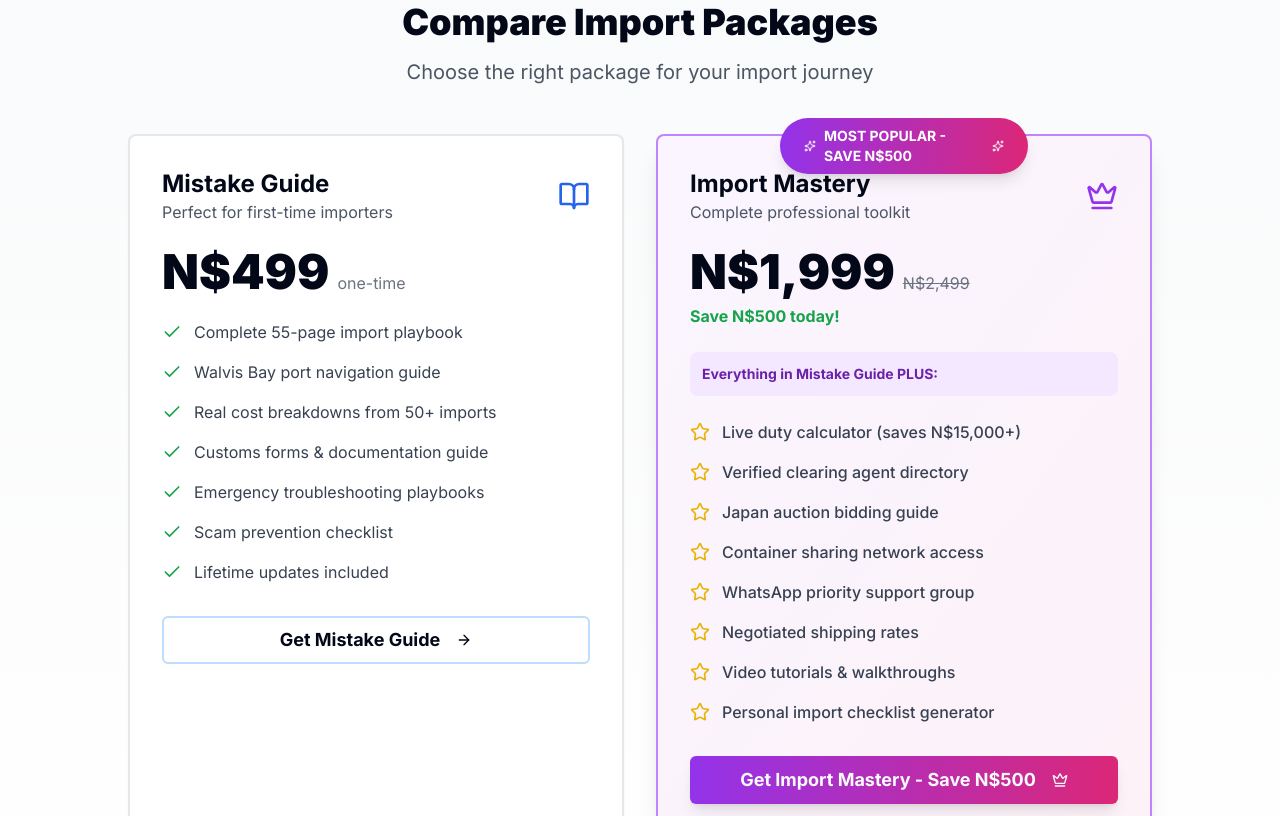
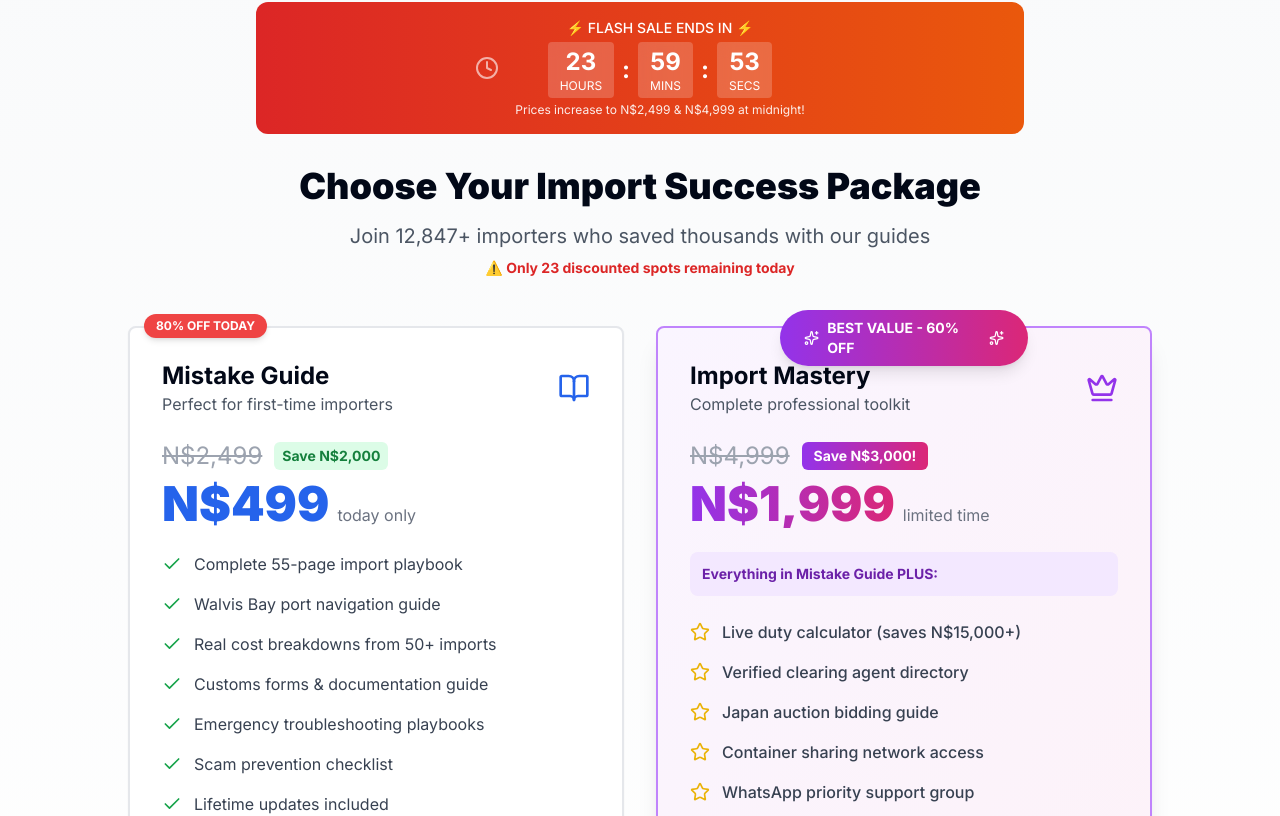
Before and after one commit to Mvula88/calculator, a Next.js app: page /na/guide in a window 1280 px wide. Shown: the part 1675-2491 px from the top of the page. Built offline with nearby package versions, Linux system fonts and the light colour scheme.

Commit message:
Implement powerful value-based pricing strategy with 60-80% discounts and countdown timer

```diff
--- a/app/na/guide/page.tsx
+++ b/app/na/guide/page.tsx
@@ -1,5 +1,6 @@
 'use client'
 
+import { useState, useEffect } from 'react'
 import Link from 'next/link'
 import Script from 'next/script'
 import { Button } from '@/components/ui/button'
@@ -61,6 +62,26 @@ const faqs = [
 ]
 
 export default function NamibiaGuidePage() {
+  const [timeLeft, setTimeLeft] = useState({ hours: 23, minutes: 59, seconds: 59 })
+
+  useEffect(() => {
+    const timer = setInterval(() => {
+      setTimeLeft(prev => {
+        if (prev.seconds > 0) {
+          return { ...prev, seconds: prev.seconds - 1 }
+        } else if (prev.minutes > 0) {
+          return { ...prev, minutes: prev.minutes - 1, seconds: 59 }
+        } else if (prev.hours > 0) {
+          return { hours: prev.hours - 1, minutes: 59, seconds: 59 }
+        } else {
+          // Reset to 24 hours when timer reaches 0
+          return { hours: 23, minutes: 59, seconds: 59 }
+        }
+      })
+    }, 1000)
+
+    return () => clearInterval(timer)
+  }, [])
 
   return (
     <>
@@ -279,14 +300,49 @@ export default function NamibiaGuidePage() {
       {/* Package Comparison Section - Clear Feature Display */}
       <section className="py-16 bg-gradient-to-b from-gray-50 to-white">
         <div className="max-w-6xl mx-auto px-6">
+          {/* Urgency Timer */}
+          <div className="bg-gradient-to-r from-red-600 to-orange-600 text-white rounded-xl p-4 mb-8 max-w-3xl mx-auto">
+            <div className="flex items-center justify-center gap-4">
+              <Clock className="h-6 w-6 animate-pulse" />
+              <div className="text-center">
+                <p className="text-sm font-medium mb-1">⚡ FLASH SALE ENDS IN ⚡</p>
+                <div className="flex items-center gap-2 justify-center">
+                  <div className="bg-white/20 backdrop-blur rounded px-3 py-1">
+                    <span className="text-2xl font-bold">{String(timeLeft.hours).padStart(2, '0')}</span>
+                    <span className="text-xs block">HOURS</span>
+                  </div>
+                  <span className="text-2xl font-bold">:</span>
+                  <div className="bg-white/20 backdrop-blur rounded px-3 py-1">
+                    <span className="text-2xl font-bold">{String(timeLeft.minutes).padStart(2, '0')}</span>
+                    <span className="text-xs block">MINS</span>
+                  </div>
+                  <span className="text-2xl font-bold">:</span>
+                  <div className="bg-white/20 backdrop-blur rounded px-3 py-1">
+                    <span className="text-2xl font-bold">{String(timeLeft.seconds).padStart(2, '0')}</span>
+                    <span className="text-xs block">SECS</span>
+                  </div>
+                </div>
+                <p className="text-xs mt-1 opacity-90">Prices increase to N$2,499 & N$4,999 at midnight!</p>
+              </div>
+            </div>
+          </div>
+
           <div className="text-center mb-12">
-            <h2 className="text-4xl font-black mb-4">Compare Import Packages</h2>
-            <p className="text-xl text-gray-600">Choose the right package for your import journey</p>
+            <h2 className="text-4xl font-black mb-4">Choose Your Import Success Package</h2>
+            <p className="text-xl text-gray-600">Join 12,847+ importers who saved thousands with our guides</p>
+            <p className="text-sm text-red-600 font-bold mt-2">⚠️ Only 23 discounted spots remaining today</p>
           </div>
 
           <div className="grid md:grid-cols-2 gap-8 max-w-5xl mx-auto">
             {/* Mistake Guide */}
             <div className="relative">
+              {/* Discount Badge */}
+              <div className="absolute -top-3 left-4 z-10">
+                <div className="bg-red-500 text-white px-3 py-1 rounded-full text-xs font-bold shadow-md">
+                  80% OFF TODAY
+                </div>
+              </div>
+
               <Card className="h-full border-2 hover:shadow-xl transition-shadow">
                 <div className="p-8">
                   <div className="flex items-center justify-between mb-6">
@@ -297,9 +353,15 @@ export default function NamibiaGuidePage() {
                     <BookOpen className="h-8 w-8 text-blue-600" />
                   </div>
 
-                  <div className="flex items-baseline mb-6">
-                    <span className="text-5xl font-black">N$499</span>
-                    <span className="text-gray-500 ml-2">one-time</span>
+                  <div className="mb-6">
+                    <div className="flex items-center gap-3 mb-2">
+                      <span className="text-2xl text-gray-400 line-through">N$2,499</span>
+                      <span className="bg-green-100 text-green-700 px-2 py-1 rounded-md text-sm font-bold">Save N$2,000</span>
+                    </div>
+                    <div className="flex items-baseline">
+                      <span className="text-5xl font-black text-blue-600">N$499</span>
+                      <span className="text-gray-500 ml-2">today only</span>
+                    </div>
                   </div>
 
                   <div className="space-y-4 mb-8">
@@ -339,7 +401,7 @@ export default function NamibiaGuidePage() {
               <div className="absolute -top-4 left-1/2 -translate-x-1/2 z-10">
                 <div className="bg-gradient-to-r from-purple-600 to-pink-600 text-white px-6 py-2 rounded-full shadow-lg flex items-center gap-2">
                   <Sparkles className="h-4 w-4" />
-                  <span className="font-bold text-sm">MOST POPULAR - SAVE N$500</span>
+                  <span className="font-bold text-sm">BEST VALUE - 60% OFF</span>
                   <Sparkles className="h-4 w-4" />
                 </div>
               </div>
@@ -354,11 +416,16 @@ export default function NamibiaGuidePage() {
                     <Crown className="h-8 w-8 text-purple-600" />
                   </div>
 
-                  <div className="flex items-baseline mb-2">
-                    <span className="text-5xl font-black">N$1,999</span>
-                    <span className="text-gray-500 ml-2 line-through">N$2,499</span>
+                  <div className="mb-6">
+                    <div className="flex items-center gap-3 mb-2">
+                      <span className="text-2xl text-gray-400 line-through">N$4,999</span>
+                      <span className="bg-gradient-to-r from-purple-600 to-pink-600 text-white px-3 py-1 rounded-md text-sm font-bold">Save N$3,000!</span>
+                    </div>
+                    <div className="flex items-baseline">
+                      <span className="text-5xl font-black bg-gradient-to-r from-purple-600 to-pink-600 bg-clip-text text-transparent">N$1,999</span>
+                      <span className="text-gray-500 ml-2">limited time</span>
+                    </div>
                   </div>
-                  <p className="text-green-600 font-bold mb-6">Save N$500 today!</p>
 
                   <div className="bg-purple-100 rounded-lg p-3 mb-6">
                     <p className="text-purple-800 font-bold text-sm">Everything in Mistake Guide PLUS:</p>
@@ -387,7 +454,7 @@ export default function NamibiaGuidePage() {
                       className="w-full h-12 text-lg font-bold bg-gradient-to-r from-purple-600 to-pink-600 hover:from-purple-700 hover:to-pink-700 shadow-lg hover:shadow-xl transition-all"
                       size="lg"
                     >
-                      Get Import Mastery - Save N$500
+                      Get Import Mastery - Save N$3,000 Today
                       <Crown className="ml-2 h-5 w-5" />
                     </Button>
                   </Link>
--- /dev/null
+++ b/components/PricingCountdown.tsx
@@ -0,0 +1,63 @@
+'use client'
+
+import { useState, useEffect } from 'react'
+import { Clock } from 'lucide-react'
+
+interface PricingCountdownProps {
+  currency: string
+  mistakeOriginal: string
+  masteryOriginal: string
+}
+
+export default function PricingCountdown({ currency, mistakeOriginal, masteryOriginal }: PricingCountdownProps) {
+  const [timeLeft, setTimeLeft] = useState({ hours: 23, minutes: 59, seconds: 59 })
+
+  useEffect(() => {
+    const timer = setInterval(() => {
+      setTimeLeft(prev => {
+        if (prev.seconds > 0) {
+          return { ...prev, seconds: prev.seconds - 1 }
+        } else if (prev.minutes > 0) {
+          return { ...prev, minutes: prev.minutes - 1, seconds: 59 }
+        } else if (prev.hours > 0) {
+          return { hours: prev.hours - 1, minutes: 59, seconds: 59 }
+        } else {
+          // Reset to 24 hours when timer reaches 0
+          return { hours: 23, minutes: 59, seconds: 59 }
+        }
+      })
+    }, 1000)
+
+    return () => clearInterval(timer)
+  }, [])
+
+  return (
+    <div className="bg-gradient-to-r from-red-600 to-orange-600 text-white rounded-xl p-4 mb-8 max-w-3xl mx-auto">
+      <div className="flex items-center justify-center gap-4">
+        <Clock className="h-6 w-6 animate-pulse" />
+        <div className="text-center">
+          <p className="text-sm font-medium mb-1">⚡ FLASH SALE ENDS IN ⚡</p>
+          <div className="flex items-center gap-2 justify-center">
+            <div className="bg-white/20 backdrop-blur rounded px-3 py-1">
+              <span className="text-2xl font-bold">{String(timeLeft.hours).padStart(2, '0')}</span>
+              <span className="text-xs block">HOURS</span>
+            </div>
+            <span className="text-2xl font-bold">:</span>
+            <div className="bg-white/20 backdrop-blur rounded px-3 py-1">
+              <span className="text-2xl font-bold">{String(timeLeft.minutes).padStart(2, '0')}</span>
+              <span className="text-xs block">MINS</span>
+            </div>
+            <span className="text-2xl font-bold">:</span>
+            <div className="bg-white/20 backdrop-blur rounded px-3 py-1">
+              <span className="text-2xl font-bold">{String(timeLeft.seconds).padStart(2, '0')}</span>
+              <span className="text-xs block">SECS</span>
+            </div>
+          </div>
+          <p className="text-xs mt-1 opacity-90">
+            Prices increase to {currency}{mistakeOriginal} & {currency}{masteryOriginal} at midnight!
+          </p>
+        </div>
+      </div>
+    </div>
+  )
+}
```
Also changed, not shown: components/StickySignupHeader.tsx (+39 -7 lines), lib/pricing-config.ts (added, +46 -0 lines).
